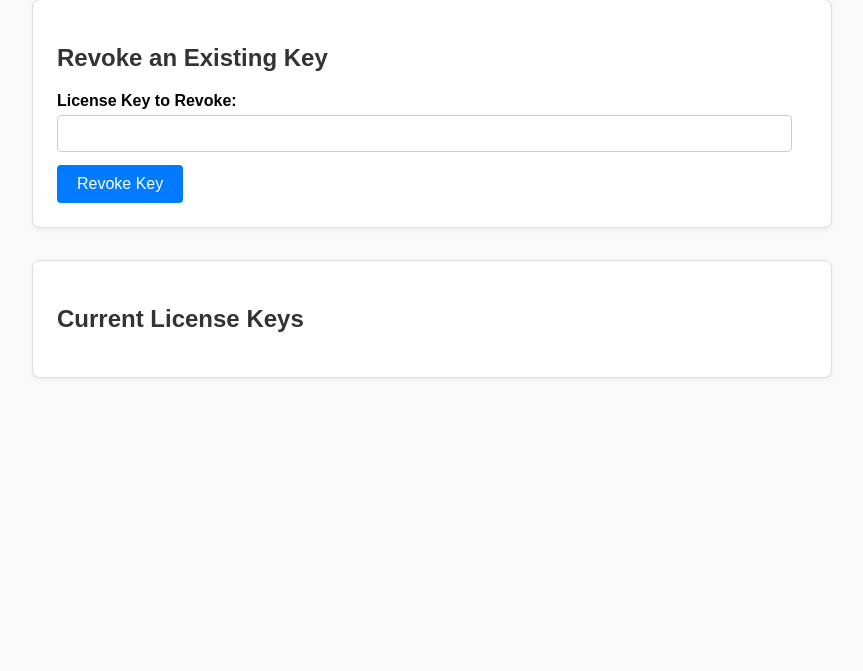
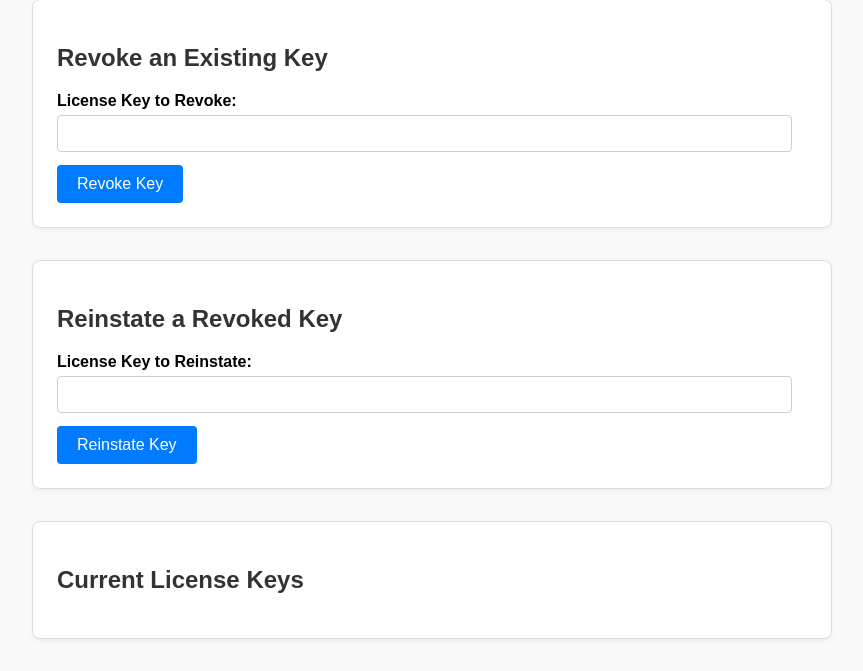
Before and after one commit to VAMate1/VAMate1.github.io, a Flask app: page /admin in a window 1280 px wide. Shown: the part 1234-1905 px from the top of the page, without its empty margins (208-1071 px from the left). Before the commit the page ends 1612 px from the top, so only its background shows below. Run offline with Flask 3, Linux system fonts and the light colour scheme; data that the repository does not hold is empty; some libraries are stand-ins or nearby versions.

Commit message:
Update admin.html

```diff
--- a/templates/admin.html
+++ b/templates/admin.html
@@ -20,6 +20,8 @@
         .key-details { font-size: 0.9em; color: #555; margin-top: 5px; }
         .revoked-btn { background-color: #dc3545; }
         .revoked-btn:hover { background-color: #c82333; }
+        .reinstate-btn { background-color: #28a745; }
+        .reinstate-btn:hover { background-color: #218838; }
     </style>
 </head>
 <body>
@@ -76,6 +78,16 @@
     </div>
 
     <div class="section">
+        <h2>Reinstate a Revoked Key</h2>
+        <form action="/reinstate_key" method="post">
+            <label for="reinstate_key_input">License Key to Reinstate:</label>
+            <input type="text" id="reinstate_key_input" name="key" required>
+
+            <input type="submit" value="Reinstate Key" class="reinstate-btn">
+        </form>
+    </div>
+
+    <div class="section">
         <h2>Current License Keys</h2>
         <ul class="key-list">
             {% for record in keys %}
```
